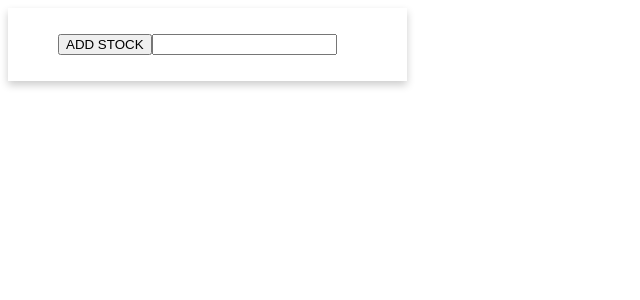
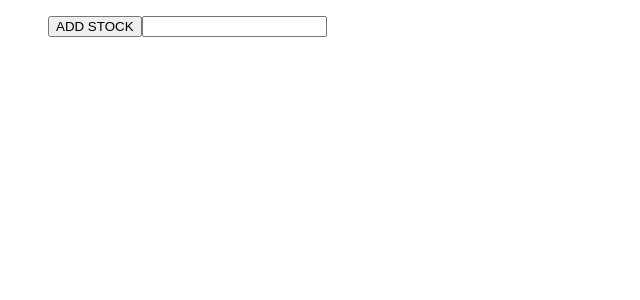
Before and after one commit to sgfhg12/stock-watcher, a React (Create React App) app: page / in a window 1280 px wide. Shown: the top 300 px of the page, without its empty margins (0-640 px from the left). Built offline with nearby package versions, Linux system fonts and the light colour scheme.

Commit message:
added .env variable

```diff
--- /dev/null
+++ b/src/components/InputBar.js
@@ -0,0 +1,51 @@
+import React from "react";
+import { connect } from "react-redux";
+import { getStock } from "../redux/stock";
+import "./SideRender.css";
+
+export class InputBar extends React.Component {
+  constructor(props) {
+    super(props);
+
+    this.addStock = this.addStock.bind(this);
+    this.handleChange = this.handleChange.bind(this);
+  }
+
+  handleChange(event) {
+    this.setState({ value: event.target.value });
+  }
+
+  addStock(event) {
+    event.preventDefault();
+    this.props.getStock(this.state.value);
+    this.setState({ value: "" });
+  }
+
+  render() {
+    return (
+      <div>
+        <ul>
+          <div className="inputform">
+            <form
+              className="stockform"
+              onSubmit={event => this.addStock(event)}
+            >
+              <button onClick={event => this.addStock(event)}>ADD STOCK</button>
+              <input
+                id="stockCode"
+                type="text"
+                onChange={event => this.handleChange(event)}
+              />
+            </form>
+          </div>
+        </ul>
+      </div>
+    );
+  }
+}
+
+const mapStateToProps = state => ({
+  stocks: state.stocks
+});
+
+export default connect(mapStateToProps, { getStock })(InputBar);
--- a/src/components/SideBar.js
+++ b/src/components/SideBar.js
@@ -1,42 +1,12 @@
-import React from "react";
-import PropTypes from "prop-types";
-import { connect } from "react-redux";
-import { getStock } from "../redux/stock";
-import SideRender from "./SideRender";
+import React from 'react';
+import InputBar from './InputBar';
 
-export class SideBar extends React.Component {
-  constructor(props) {
-    super(props);
-    this.state = {
-      value: ""
-    };
-    this.addStock = this.addStock.bind(this);
-    this.handleChange = this.handleChange.bind(this)
-  }
-  handleChange(event) {
-    this.setState({ value: event.target.value });
-  }
-  addStock(event) {
-    event.preventDefault();
-    this.props.getStock(this.state.value);
-    this.setState({ value: "" });
-  }
-  render() {
+const SideBar = (props) => {
     return (
       <div>
-        <SideRender
-          stocks={this.props.stocks}
-          addStock={this.addStock}
-          onChange={this.handleChange}
-          value={this.state.value}
-        />
+        <InputBar/>
       </div>
     );
   }
-}
 
-const mapStateToProps = state => ({
-  stocks: state.stocks
-});
-
-export default connect(mapStateToProps, { getStock })(SideBar);
+export default SideBar;
--- a/src/components/SideRender.js
+++ /dev/null
@@ -1,33 +0,0 @@
-import React from "react";
-import './SideRender.css'
-const SideRender = props => {
-  console.log(props);
-  const renderStock = props.stocks.map(ele => {
-    return (
-      <li>
-        <div className="collapsible sidebar"></div>
-        <span>{ele.dataset.name}</span>
-      </li>
-    );
-  });
-  return (
-    <div className="sidebox">
-    <ul>
-      {renderStock}
-      <div className="Form header">
-        <form className="stockform" onSubmit={event => props.addStock(event)}>
-          <button onClick={event => props.addStock(event)}> ADD STOCK </button>
-          <input
-            id="stockCode"
-            type="text"
-            value={props.value}
-            onChange={event => props.onChange(event)}
-          />
-        </form>
-      </div>
-    </ul>
-    </div>
-  );
-};
-
-export default SideRender;
--- a/src/redux/stock.js
+++ b/src/redux/stock.js
@@ -14,9 +14,11 @@ export default function reducer(stocks = [], action) {
 }
 
 export const getStock = stockCode => dispatch => {
-  axios
+
+  return axios
     .get(
-      `https://www.quandl.com/api/v3/datasets/WIKI/${stockCode}.json?api_key=HCAhU5MKxvgcuHrVgvtj`
+        `https://www.quandl.com/api/v3/datasets/WIKI/${stockCode}.json?api_key=${process
+        .env.REACT_APP_QUANDL_KEY}`
     )
     .then(res => {
       dispatch(addStock(res.data));
```
Also changed, not shown: package.json (+6 -4 lines), src/components/StockCard.js (added, +8 -0 lines), 2 other files (tests, documents, lock files or other folders).
